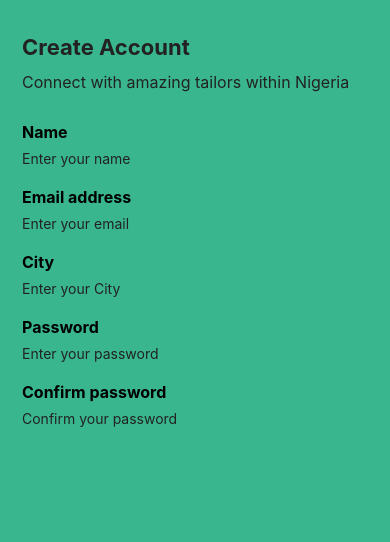
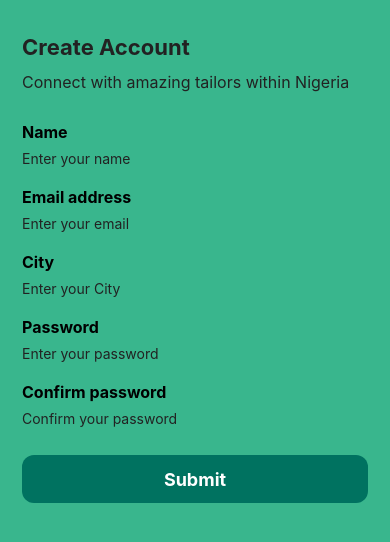
Before and after one commit to Rexnice/obioma, a React Native app: screen /Signup in a window 390 px wide. Shown: the top 542 px of the page. Built offline with nearby package versions, Linux system fonts and the light colour scheme.

Commit message:
"Todays commit"

```diff
--- a/screens/Login.js
+++ b/screens/Login.js
@@ -1,14 +1,89 @@
-import { StyleSheet, Text, View } from 'react-native'
-import React from 'react'
+import { StyleSheet, Text, View, ScrollView, TextInput, TouchableOpacity } from 'react-native'
+import React from 'react';
+import { SafeAreaView } from 'react-native-safe-area-context';
+import COLORS from '../constants/colors';
 
 const Login = () => {
   return (
-    <View>
-      <Text>Login</Text>
-    </View>
+    <SafeAreaView style={styles.safeAView}>
+      <ScrollView contentContainerStyle={styles.scrollContainer}>
+        <View style={styles.container1}>
+          <View style={styles.container2}>
+            <Text style={styles.text1}>
+              LOGIN
+            </Text>
+            <Text style={styles.text2}>
+              Check out for Amazing designers
+            </Text>
+          </View>
+          <View>
+            <View>
+              <Text style={{color:COLORS.white}}>
+                Email
+              </Text>
+              <TextInput
+              placeholder="Enter your email"
+              placeholderTextColor={COLORS.black}
+              style={{width:'50%'}}>
+              </TextInput>
+            </View>
+            <View>
+              <Text style={{color:COLORS.white}}>
+                Password
+              </Text>
+              <TextInput
+              placeholder="Enter your password"
+              placeholderTextColor={COLORS.black}
+              secureTextEntry={true}
+              style={{width:'50%'}}>
+              </TextInput>
+            </View>
+            <TouchableOpacity style={styles.submitButton}>
+              <Text style={styles.submitButtonText}>Submit</Text>
+            </TouchableOpacity>
+          </View>
+        </View>
+      </ScrollView>
+    </SafeAreaView>
   )
 }
 
 export default Login
 
-const styles = StyleSheet.create({})
+const styles = StyleSheet.create({
+  safeAView:{
+    flex:1,
+    backgroundColor: COLORS.secondary,
+  },
+  container1:{
+    flex:1,
+    marginHorizontal:22,
+  },
+  container2:{
+      marginVertical:22,
+  },
+  text1:{
+      fontSize:22,
+      fontWeight:"bold",
+      marginVertical:12,
+      color:COLORS.black
+  },
+  text2:{
+      fontSize:16,
+      color:COLORS.black
+  },
+  submitButton: {
+    width: '100%',
+    height: 48,
+    backgroundColor: COLORS.primary,
+    borderRadius: 12,
+    alignItems: 'center',
+    justifyContent: 'center',
+    marginTop: 16,
+  },
+  submitButtonText: {
+    fontSize: 18,
+    fontWeight: 'bold',
+    color: COLORS.white,
+  },
+})
--- a/screens/Signup.js
+++ b/screens/Signup.js
@@ -1,10 +1,13 @@
-import { StyleSheet, Text, View, TextInput} from 'react-native';
+import { StyleSheet, Text, View, TextInput, ScrollView, Pressable, TouchableOpacity} from 'react-native';
 import React from 'react';
 import { SafeAreaView } from 'react-native-safe-area-context';
 import COLORS from '../constants/colors';
-const Signup = () => {
+
+
+const Signup = (navigation) => {
   return (
     <SafeAreaView style={styles.safeAView}>
+        <ScrollView contentContainerStyle={styles.scrollContainer}>
             <View style={styles.container1}>
                 <View style={styles.container2}>
                     <Text style={styles.text1}>
@@ -67,11 +70,11 @@ const Signup = () => {
                     }}
                     />
                 </View>
+                <TouchableOpacity style={styles.submitButton}>
+                    <Text style={styles.submitButtonText}>Submit</Text>
+                </TouchableOpacity>
             </View>
-        <View>
-
-        </View>
-
+        </ScrollView>
     </SafeAreaView>
   )
 }
@@ -117,6 +120,20 @@ const styles = StyleSheet.create({
         fontSize:16,
         fontWeight:'bold',
         marginVertical:8,
-    }
+    },
+    submitButton: {
+        width: '100%',
+        height: 48,
+        backgroundColor: COLORS.primary,
+        borderRadius: 12,
+        alignItems: 'center',
+        justifyContent: 'center',
+        marginTop: 16,
+      },
+      submitButtonText: {
+        fontSize: 18,
+        fontWeight: 'bold',
+        color: COLORS.white,
+      },
 
 })
```
Lines whose indentation alone changed are shown as unchanged.
